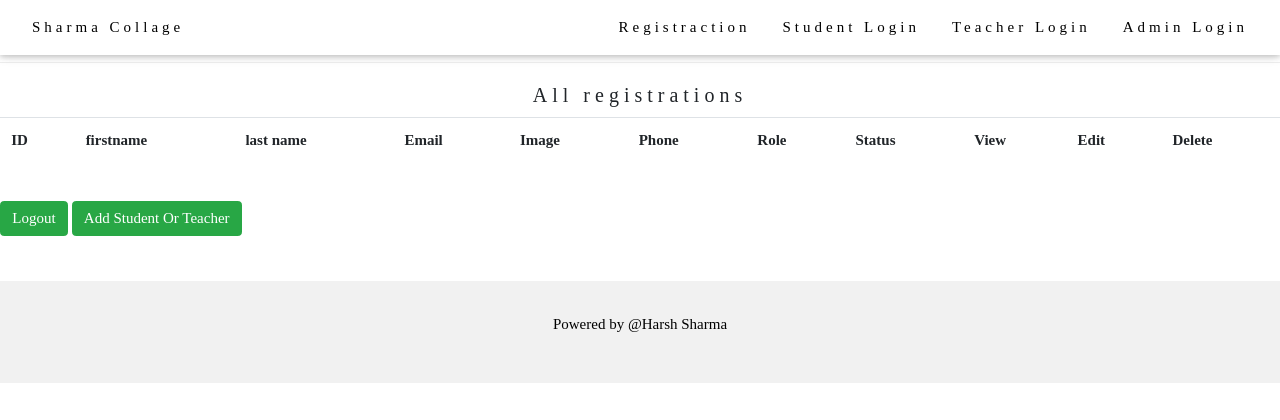
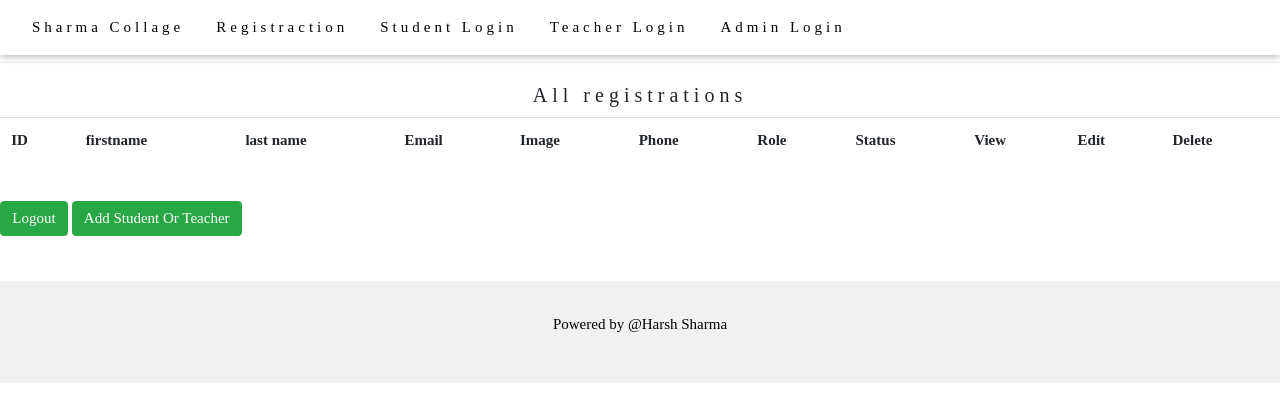
Before and after one commit to Harshsharma836/ChatApplication, a PHP site: page /adminDashboard.php in a window 1280 px wide. Shown: the top 420 px of the page. Run offline with PHP 8.4, Linux system fonts and the light colour scheme; the visitor is signed in with stand-in values (Sample User, id 1); data that the repository does not hold is empty.

Commit message:
Update header.php

```diff
--- a/header.php
+++ b/header.php
@@ -27,12 +27,11 @@ h1, h2, h3, h4, h5, h6 {
   <div class="w3-bar w3-white w3-padding w3-card" style="letter-spacing:4px;">
     <a href="index.php" class="w3-bar-item w3-button">Sharma Collage </a>
     <!-- Right-sided navbar links. Hide them on small screens -->
-    <div class="w3-right w3-hide-small">
       <a href="registration.php" class="w3-bar-item w3-button">Registraction</a>
       <a href="studentlogin.php" class="w3-bar-item w3-button">Student Login</a>
       <a href="teacherlogin.php" class="w3-bar-item w3-button">Teacher Login</a>
        <a href="adminLogin.php" class="w3-bar-item w3-button">Admin Login</a>
-    </div>
+
   </div>
 </div>
 <hr>
```
